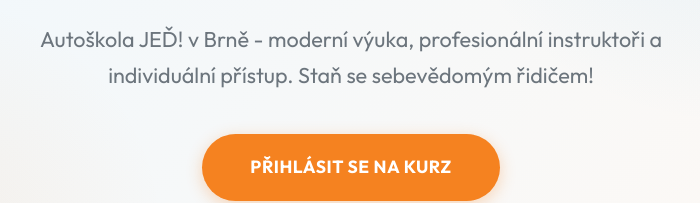
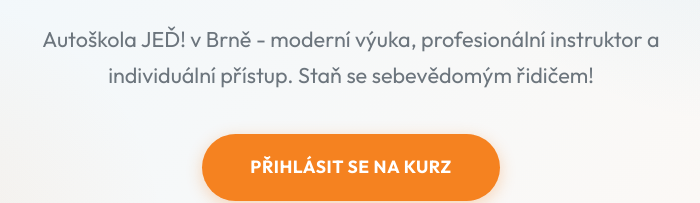
Before and after one commit to MarekSmooth/AutoskolaJED, a website built with Vite: page index.html in a window 1280 px wide. Shown: the part 374-577 px from the top of the page, 289-989 px from the left. Built offline with nearby package versions, Linux system fonts and the light colour scheme.

Commit message:
Updated index.html

```diff
--- a/index.html
+++ b/index.html
@@ -34,7 +34,7 @@
 <main id="app" class="container">
 <section class="hero">
 <h1>Získej řidičák s námi</h1>
-<p>Autoškola JEĎ! v Brně - moderní výuka, profesionální instruktoři a individuální přístup. Staň se sebevědomým řidičem!</p>
+<p>Autoškola JEĎ! v Brně - moderní výuka, profesionální instruktor a individuální přístup. Staň se sebevědomým řidičem!</p>
 <a class="cta" href="./prihlaska.html">Přihlásit se na kurz</a>
 </section>
 
```
